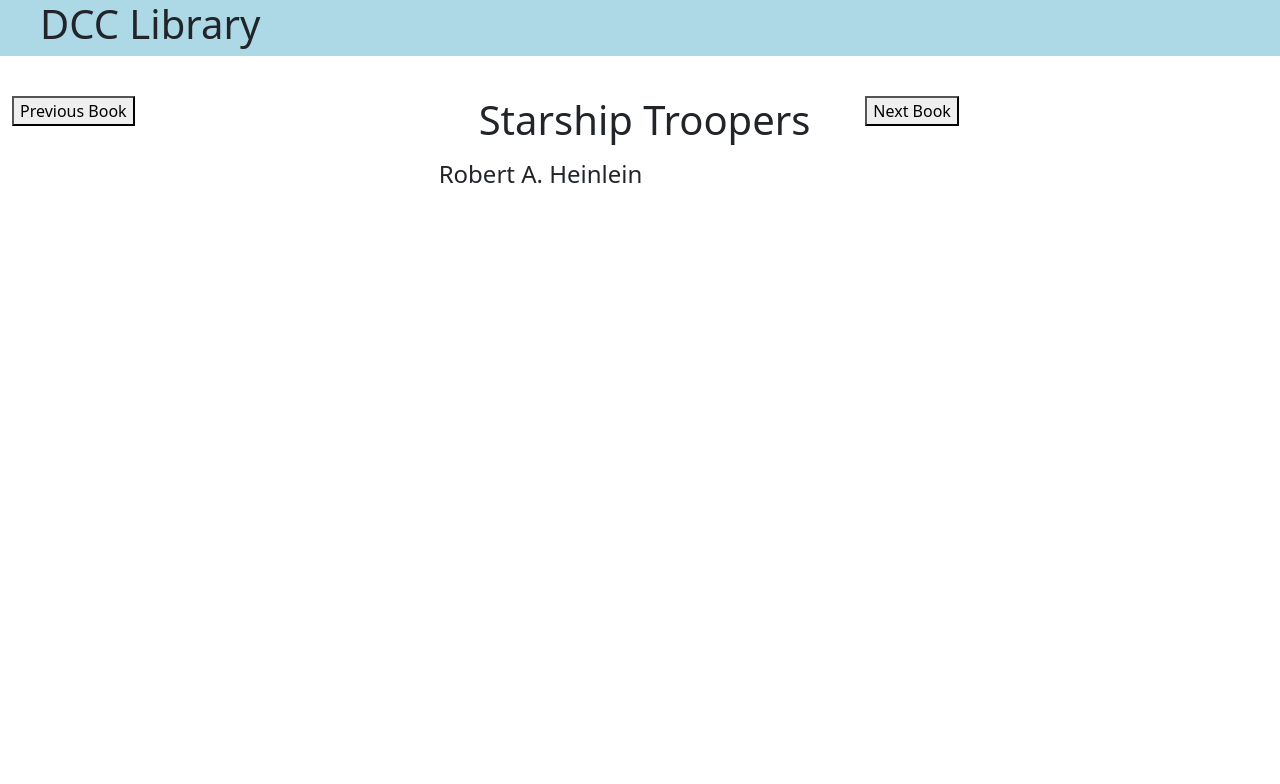
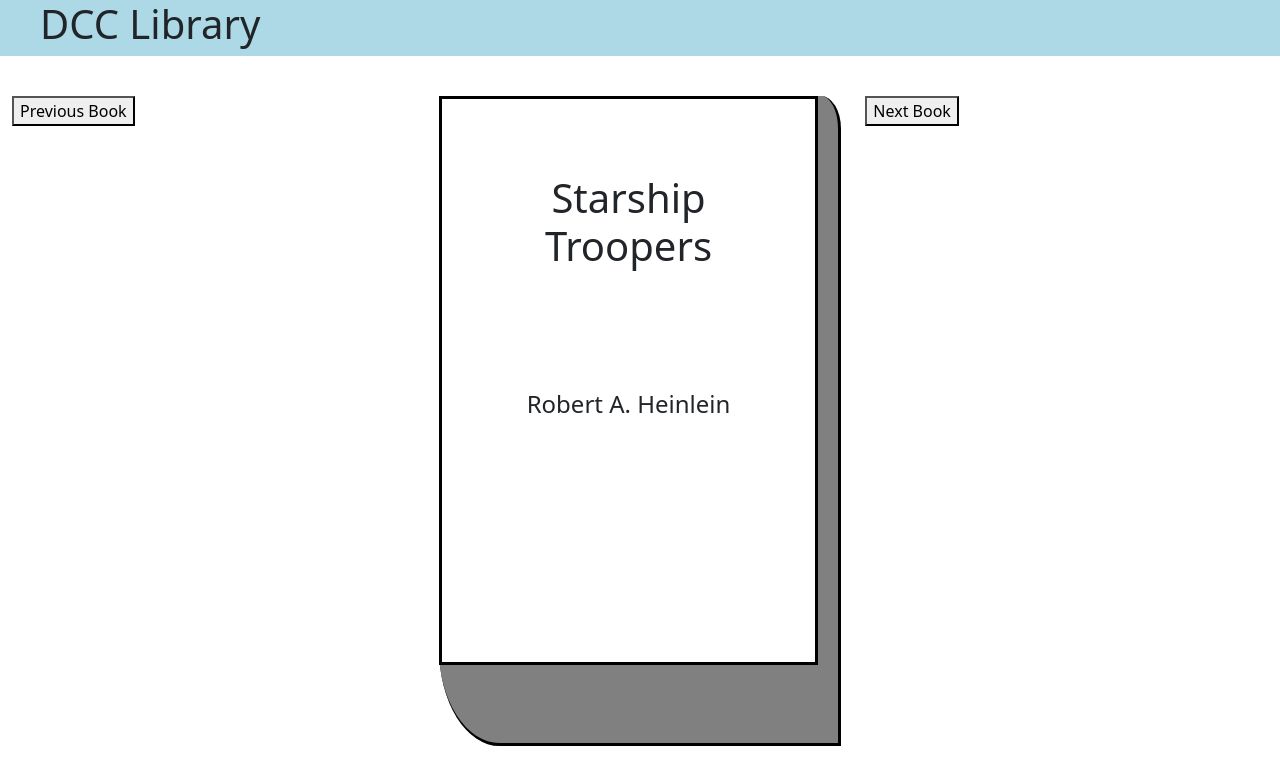
Before and after one commit to RaHughes/DCCLibrary, a React (Create React App) app: page / in a window 1280 px wide. Shown: the top 784 px of the page. Built offline with nearby package versions, Linux system fonts and the light colour scheme.

Commit message:
Updated code for Book component

```diff
--- a/src/components/App.jsx
+++ b/src/components/App.jsx
@@ -1,5 +1,6 @@
 import React, { Component } from 'react';
 import TitleBar from './TitleBar/TitleBar';
+import BookViewer from './BookViewer/BookViewer';
 import './App.css'
 
 class App extends Component {
@@ -41,18 +42,7 @@ class App extends Component {
         return(
             <div className='container-fluid'>
                 <TitleBar />
-                <div className='row'>
-                    <div className='col-md-4'>
-                    <button onClick={this.goToPreviousBook}>Previous Book</button>
-                    </div>
-                    <div className='col-md-4'>
-                        <h1> {this.books[this.state.bookNumber].title} </h1>
-                        <h4> {this.books[this.state.bookNumber].author} </h4>
-                    </div>
-                    <div className='col-md-4'>
-                        <button onClick={this.goToNextBook}>Next Book</button>
-                    </div>
-                </div>
+                <BookViewer book={this.books[this.state.bookNumber]} nextBook={this.goToNextBook} previousBook={this.goToPreviousBook}/>
             </div>
         )
     }
```
